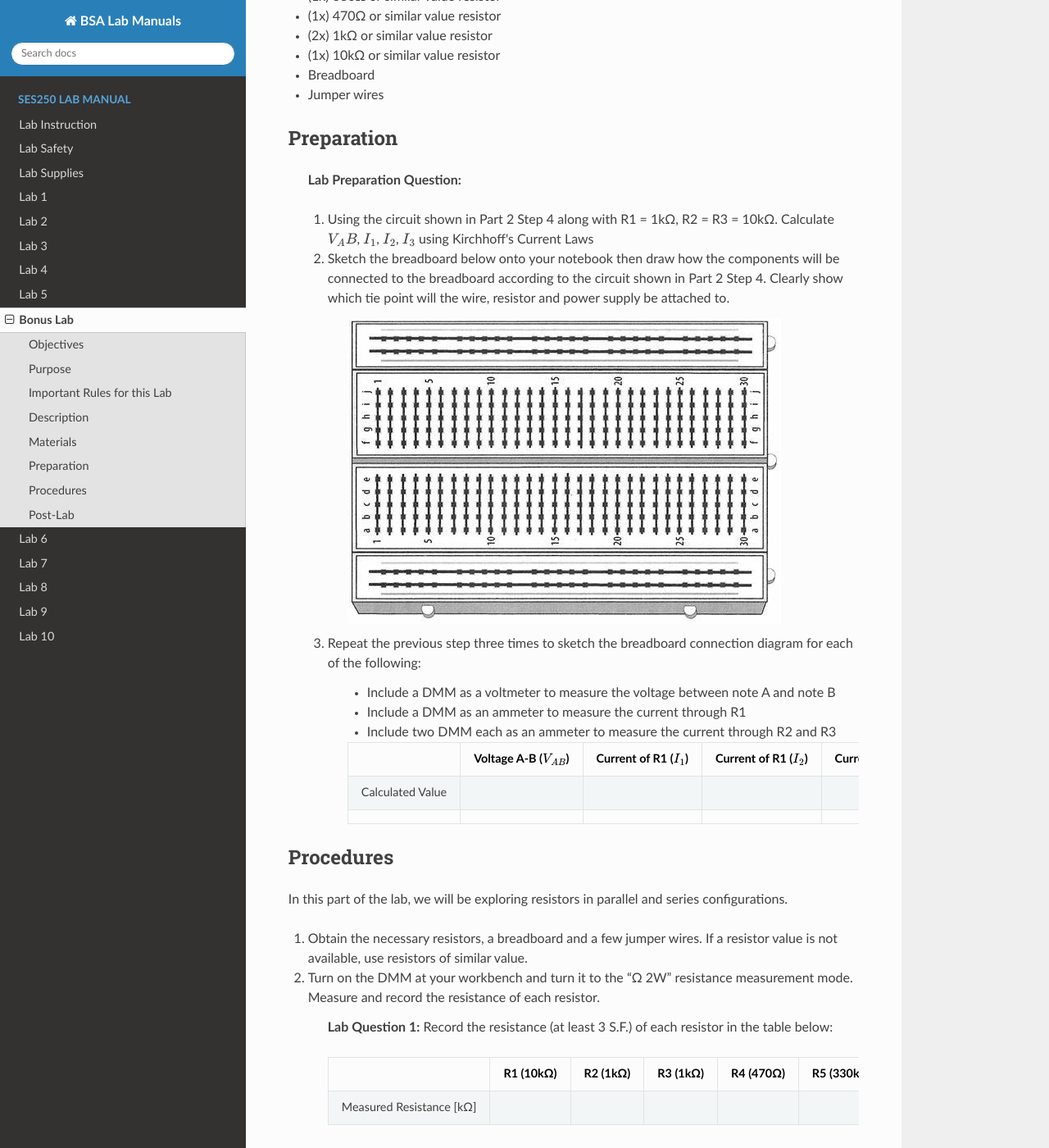
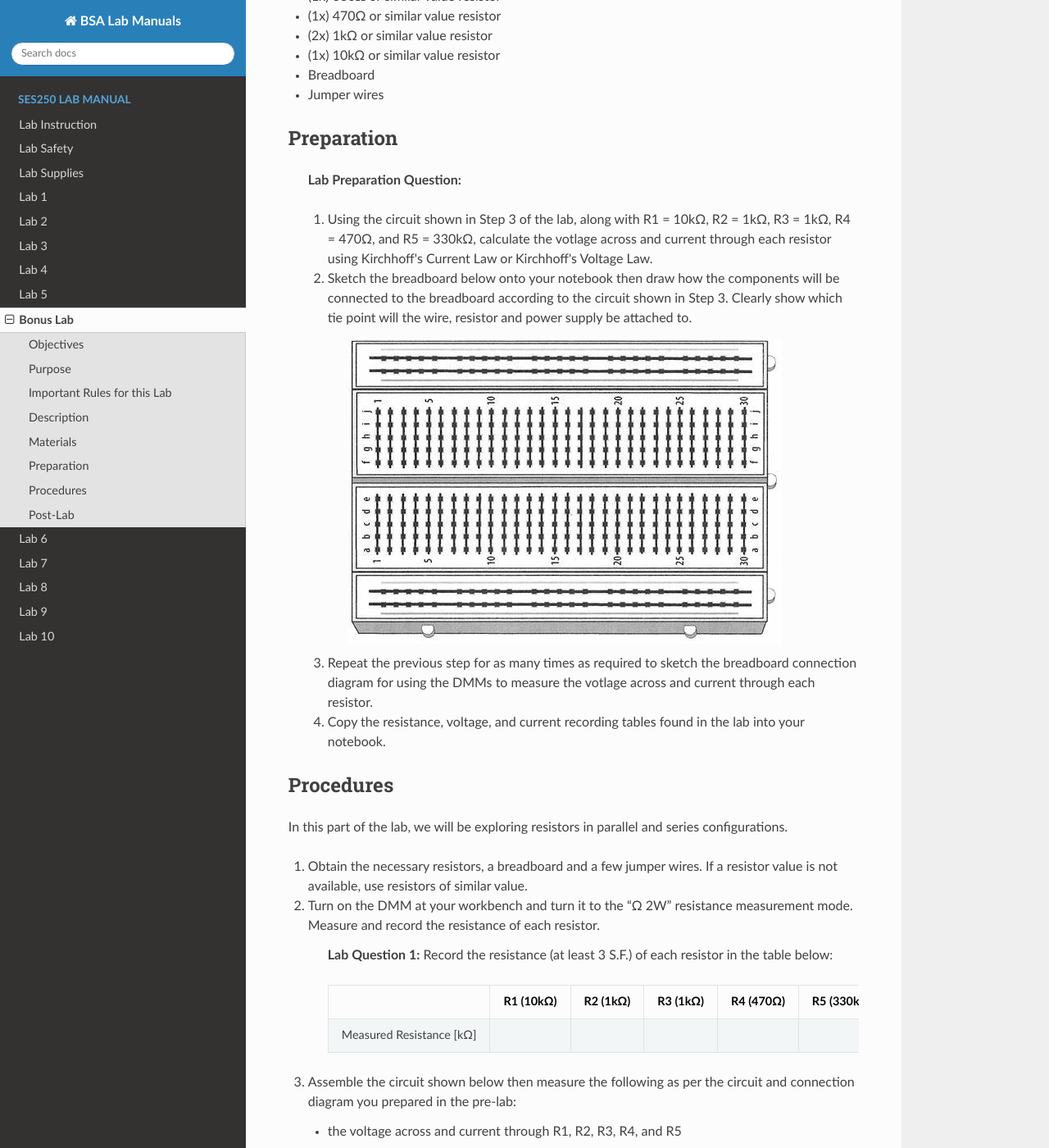
Before and after one commit to Seneca-BSA/bsa, an MkDocs documentation site: the page built from docs/ses250/lab-bonus.md, in a window 1280 px wide and 1400 px high, scrolled down 2075 px. Shown: the whole window at 82% size. Built offline with MkDocs 1.6.1, drawn with Linux system fonts in a browser that asks for light colours; nearby versions of some CDN libraries; formulas are drawn with MathJax 3.

Commit message:
updated bonus lab

```diff
--- a/docs/ses250/lab-bonus.md
+++ b/docs/ses250/lab-bonus.md
@@ -61,21 +61,15 @@ Source: [Wikipedia: Kirchhoff's circuit laws](https://en.wikipedia.org/wiki/Kirc
 
 > **Lab Preparation Question:**
 >
-> 1. Using the circuit shown in Part 2 Step 4 along with R1 = 1kΩ, R2 = R3 = 10kΩ. Calculate \(V_AB\), \(I_1\), \(I_2\), \(I_3\) using Kirchhoff's Current Laws
+> 1. Using the circuit shown in Step 3 of the lab, along with R1 = 10kΩ, R2 = 1kΩ, R3 = 1kΩ, R4 = 470Ω, and R5 = 330kΩ, calculate the votlage across and current through each resistor using Kirchhoff's Current Law or Kirchhoff's Voltage Law.
 >
-> 1. Sketch the breadboard below onto your notebook then draw how the components will be connected to the breadboard according to the circuit shown in Part 2 Step 4. Clearly show which tie point will the wire, resistor and power supply be attached to.
+> 1. Sketch the breadboard below onto your notebook then draw how the components will be connected to the breadboard according to the circuit shown in Step 3. Clearly show which tie point will the wire, resistor and power supply be attached to.
 >
     >    ![Breadboard Sketch](lab4-breadboard-sketch.png)
 >
-> 1. Repeat the previous step three times to sketch the breadboard connection diagram for each of the following:
+> 1. Repeat the previous step for as many times as required to sketch the breadboard connection diagram for using the DMMs to measure the votlage across and current through each resistor.
 >
-    >    - Include a DMM as a voltmeter to measure the voltage between note A and note B
-    >    - Include a DMM as an ammeter to measure the current through R1
-    >    - Include two DMM each as an ammeter to measure the current through R2 and R3
-    >
-    >    ||Voltage A-B (\(V_{AB}\))|Current of R1 (\(I_1\))|Current of R1 (\(I_2\))|Current of R1 (\(I_3\))|
-    >    |---|---|---|---|---|
-    >    |Calculated Value|||||
+> 1. Copy the resistance, voltage, and current recording tables found in the lab into your notebook.
 >
 
 ## Procedures
```
